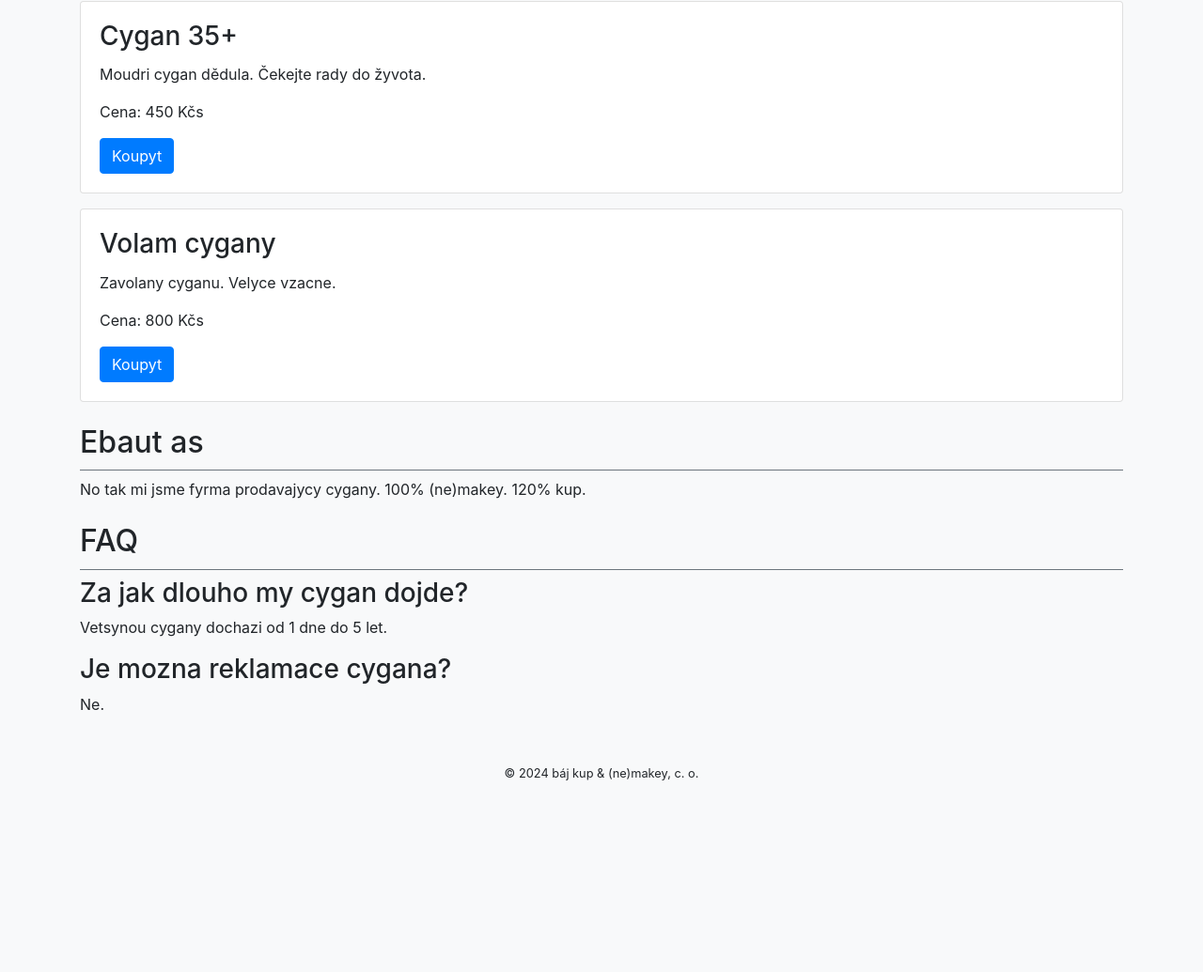
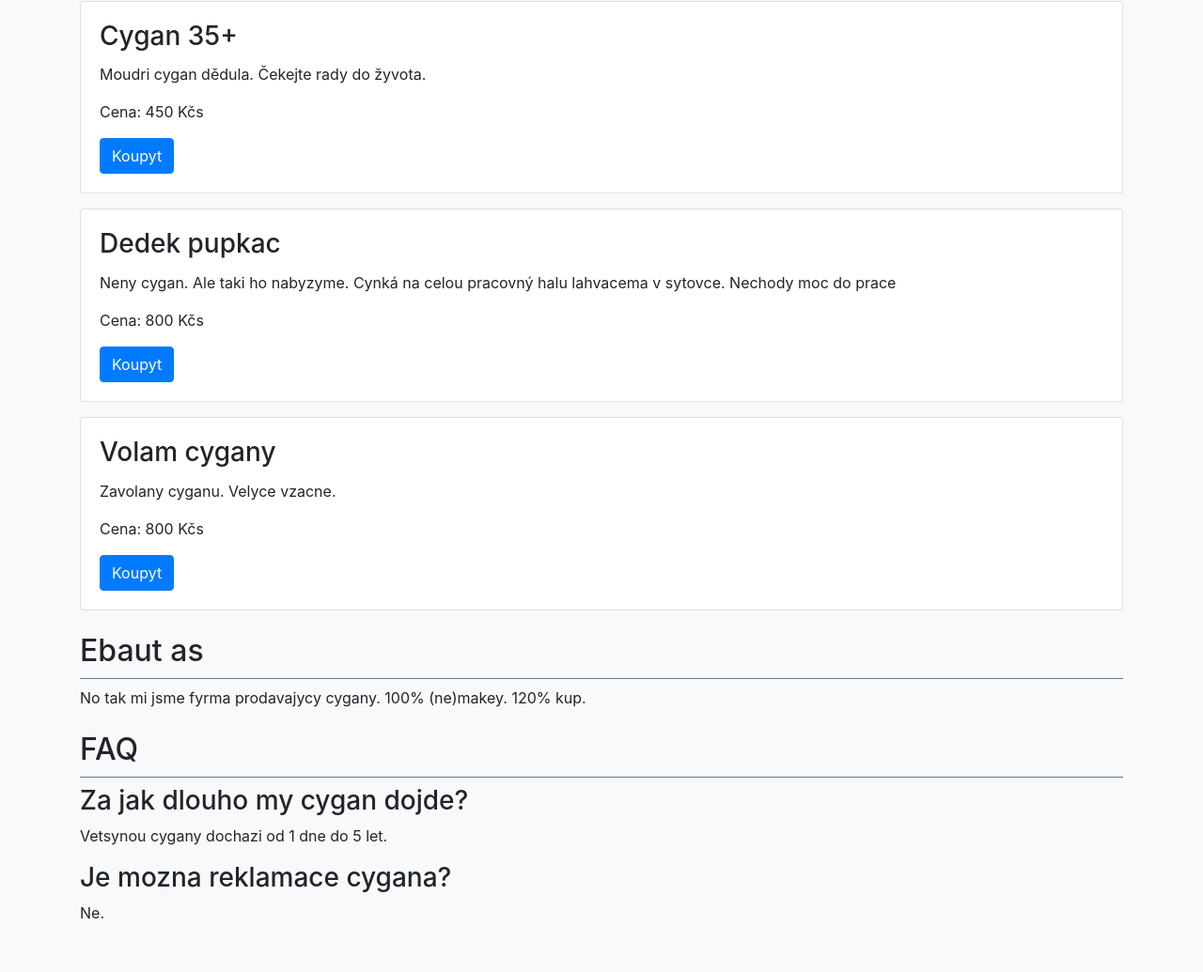
Before and after one commit to kralicekgamer/cygani_website, a plain HTML site: page index.html in a window 1280 px wide. Shown: the part 1111-2146 px from the top of the page at 94% size. Before the commit the page ends 1985 px from the top, so only its background shows below. Drawn offline with nearby package versions, Linux system fonts and the light colour scheme.

Commit message:
Added dedek pupkac

```diff
--- a/index.html
+++ b/index.html
@@ -6,6 +6,8 @@
     <title>Šyrokí sortyment cygánů</title>
     <link rel="stylesheet" href="https://stackpath.bootstrapcdn.com/bootstrap/4.5.2/css/bootstrap.min.css">
     <link rel="stylesheet" href="style.css">
+
+    <meta name="description" content="Nabýzýme cykáni fšeho druhu. Je jen na vás kterého si viberete.">
 </head>
 <body>
     <header class="bg-primary text-white text-center py-4">
@@ -58,6 +60,14 @@
             </div>
             <div class="card mb-3">
                 <div class="card-body">
+                    <h3 class="card-title">Dedek pupkac</h3>
+                    <p class="card-text">Neny cygan. Ale taki ho nabyzyme. Cynká na celou pracovný halu lahvacema v sytovce. Nechody moc do prace</p>
+                    <p>Cena: 800 Kčs</p>
+                    <a href="#" class="btn btn-primary">Koupyt</a>
+                </div>
+            </div>
+            <div class="card mb-3">
+                <div class="card-body">
                     <h3 class="card-title">Volam cygany</h3>
                     <p class="card-text">Zavolany cyganu. Velyce vzacne.</p>
                     <p>Cena: 800 Kčs</p>
```
